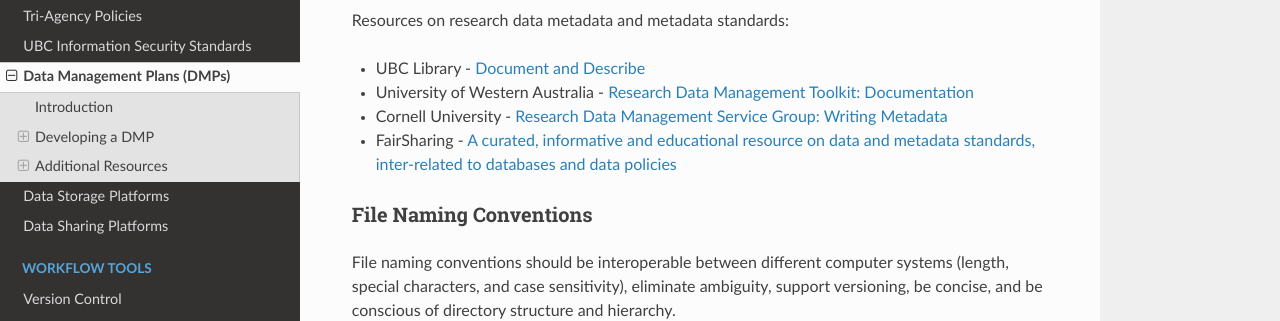
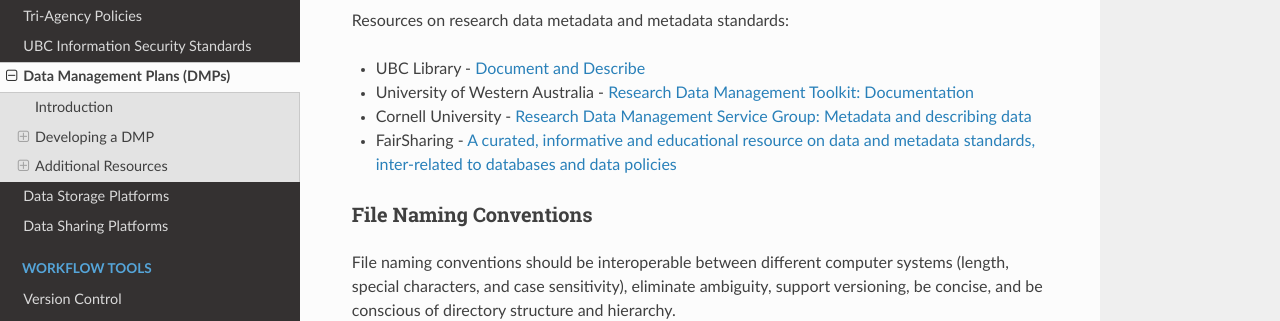
Before and after one commit to ubcbraincircuits/whitepaper, a Sphinx documentation site: the page built from source/dmp/index.rst, in a window 1280 px wide and 900 px high, scrolled down 1206 px. Shown: the part 151-472 px from the top of the window. Built offline with Sphinx 7.4.7 and the Read the Docs theme 2.0.0, drawn with Linux system fonts in a browser that asks for light colours; pages that are not in the unit, such as notebooks, are missing from menus.

Commit message:
Change Cornell link title

```diff
--- a/source/dmp/index.rst
+++ b/source/dmp/index.rst
@@ -45,7 +45,7 @@
 
 * UBC Library - `Document and Describe <http://researchdata.library.ubc.ca/plan/document-describe-your-data>`_
 * University of Western Australia -  `Research Data Management Toolkit: Documentation <https://guides.library.uwa.edu.au/RDMtoolkit/documentation>`_
-* Cornell University - `Research Data Management Service Group: Writing Metadata <http://data.research.cornell.edu/content/writing-metadata>`_
+* Cornell University - `Research Data Management Service Group: Metadata and describing data <http://data.research.cornell.edu/content/writing-metadata>`_
 * FairSharing  - `A curated, informative and educational resource on data and metadata standards, inter-related to databases and data policies <http://fairsharing.org>`_
 
 File Naming Conventions
```
